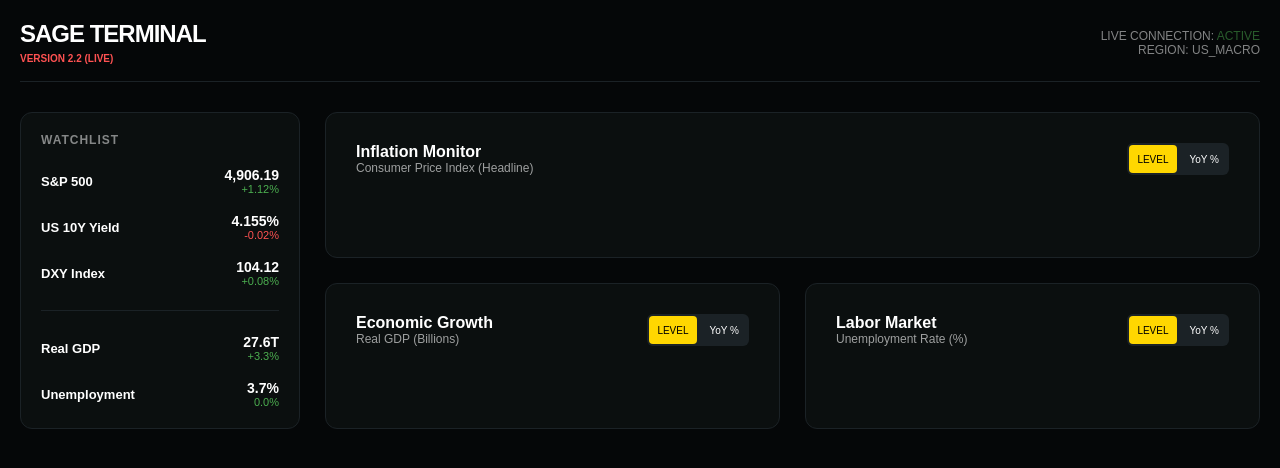
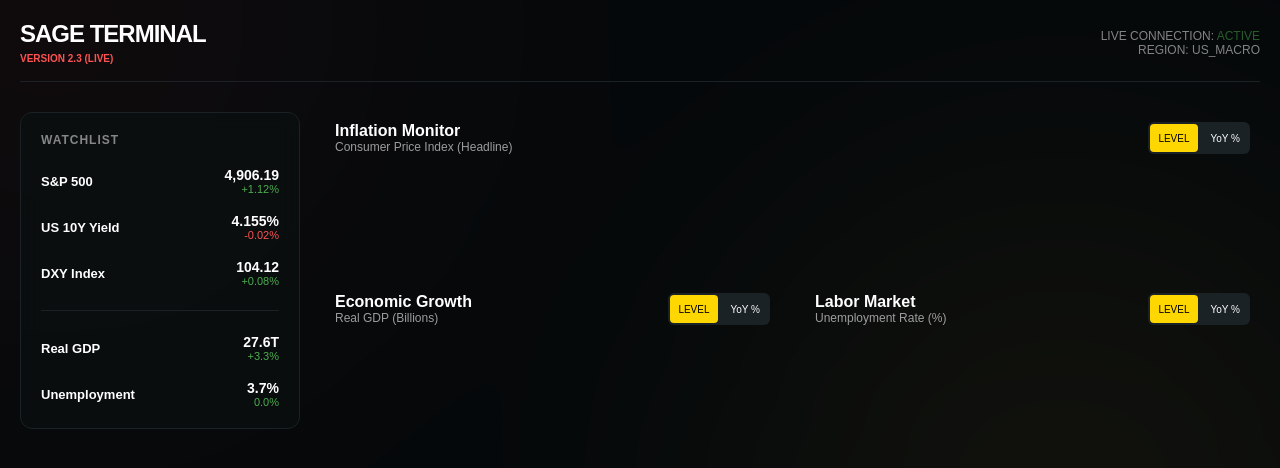
Before and after one commit to VijayaSatyaAdityaReddyKarri/macro-data-engine, a Next.js app: page /macro in a window 1280 px wide. Shown: the top 468 px of the page. Built offline with nearby package versions, Linux system fonts and the light colour scheme; no server answers.

Commit message:
Transparent background and frosted glass effect

```diff
--- a/app/macro/page.tsx
+++ b/app/macro/page.tsx
@@ -36,13 +36,13 @@ export default async function MacroPage() {
   ]);
 
   return (
-    <main style={{ maxWidth: '1400px', margin: '0 auto', padding: '20px', backgroundColor: '#050708', minHeight: '100vh', color: 'white', fontFamily: 'sans-serif' }}>
+    <main style={{ maxWidth: '1400px', margin: '0 auto', padding: '20px', backgroundColor: 'transparent', minHeight: '100vh', color: 'white', fontFamily: 'sans-serif' }}>
 
       {/* TERMINAL HEADER */}
       <header style={{ display: 'flex', justifyContent: 'space-between', alignItems: 'center', marginBottom: '30px', borderBottom: '1px solid #1b2226', paddingBottom: '15px' }}>
         <div>
           <h1 style={{ fontSize: '24px', fontWeight: 800, letterSpacing: '-1px', margin: 0 }}>SAGE TERMINAL</h1>
-          <span style={{ color: '#ff5252', fontSize: '10px', fontWeight: 'bold' }}>VERSION 2.2 (LIVE)</span>
+          <span style={{ color: '#ff5252', fontSize: '10px', fontWeight: 'bold' }}>VERSION 2.3 (LIVE)</span>
         </div>
         <div style={{ textAlign: 'right', fontSize: '12px', opacity: 0.5 }}>
           <div>LIVE CONNECTION: <span style={{ color: '#4caf50' }}>ACTIVE</span></div>
@@ -50,11 +50,10 @@ export default async function MacroPage() {
         </div>
       </header>
 
-      {/* GRID CONTAINER */}
       <div style={{ display: 'grid', gridTemplateColumns: '280px 1fr', gap: '25px' }}>
 
-        {/* SIDEBAR WATCHLIST */}
-        <aside style={{ backgroundColor: '#0b0f0f', border: '1px solid #1b2226', borderRadius: '12px', padding: '20px', height: 'fit-content' }}>
+        {/* SIDEBAR WATCHLIST - Notice the added className="card" */}
+        <aside className="card" style={{ height: 'fit-content' }}>
           <div style={{ fontSize: '12px', fontWeight: 700, opacity: 0.5, marginBottom: '20px', letterSpacing: '1px' }}>WATCHLIST</div>
           <div style={{ display: 'flex', flexDirection: 'column', gap: '18px' }}>
             <WatchlistItem label="S&P 500" value="4,906.19" change="+1.12%" isPositive={true} />
@@ -70,7 +69,7 @@ export default async function MacroPage() {
         <section style={{ display: 'grid', gridTemplateColumns: '1fr 1fr', gap: '25px' }}>
 
           {/* Top Row: Inflation (Full Width) */}
-          <div style={{ gridColumn: '1 / -1', backgroundColor: '#0b0f0f', border: '1px solid #1b2226', borderRadius: '12px', padding: '20px' }}>
+          <div style={{ gridColumn: '1 / -1' }}>
             <MacroLineChart
               title="Inflation Monitor"
               subtitle="Consumer Price Index (Headline)"
@@ -80,7 +79,7 @@ export default async function MacroPage() {
           </div>
 
           {/* Bottom Left: Growth */}
-          <div style={{ backgroundColor: '#0b0f0f', border: '1px solid #1b2226', borderRadius: '12px', padding: '20px' }}>
+          <div>
             <MacroLineChart
               title="Economic Growth"
               subtitle="Real GDP (Billions)"
@@ -90,7 +89,7 @@ export default async function MacroPage() {
           </div>
 
           {/* Bottom Right: Labor */}
-          <div style={{ backgroundColor: '#0b0f0f', border: '1px solid #1b2226', borderRadius: '12px', padding: '20px' }}>
+          <div>
             <MacroLineChart
               title="Labor Market"
               subtitle="Unemployment Rate (%)"
```
